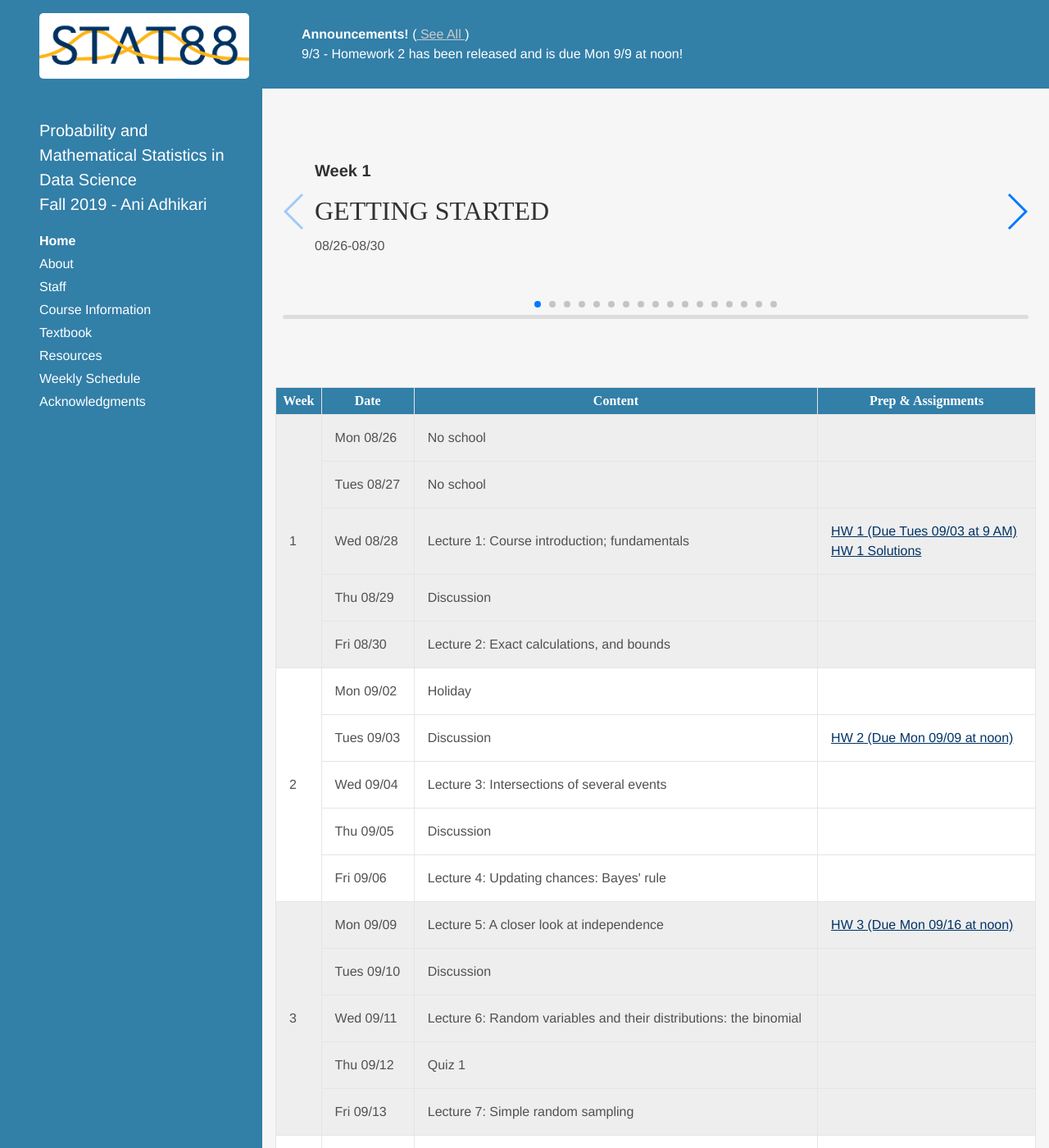
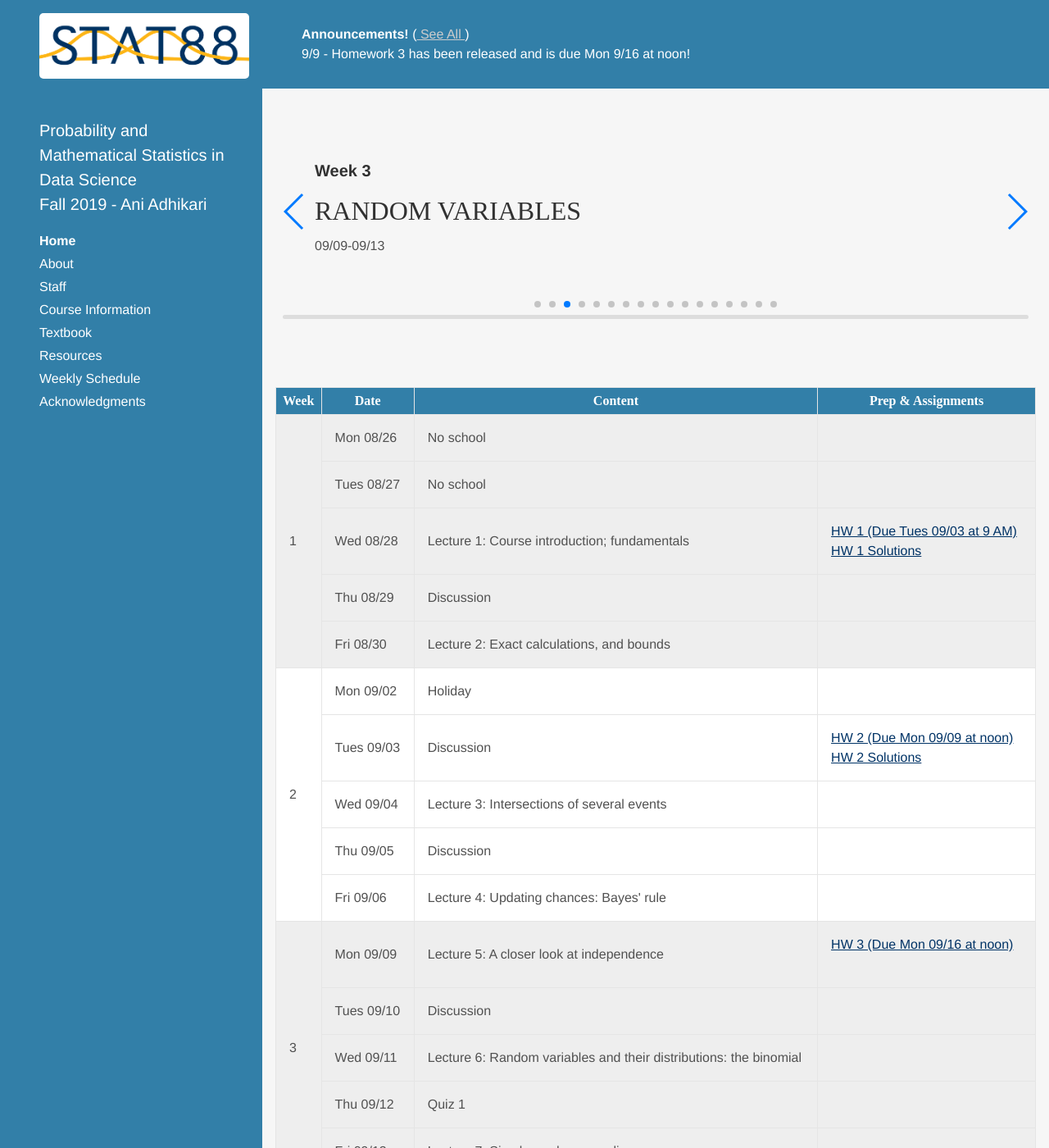
Before and after one commit to stat88/stat88.github.io, a Jekyll site: the page built from index.html, in a window 1280 px wide and 1400 px high. Shown: the whole window at 82% size. Built offline with Jekyll 4.4.1, drawn with Linux system fonts in a browser that asks for light colours; some web fonts are replaced; the list of posts is cut into pages by our own code.

Commit message:
Updating syllabus, announcements, and current week on website

```diff
--- a/_data/announcements.yml
+++ b/_data/announcements.yml
@@ -1,5 +1,5 @@
 # - 8/28 - Welcome to the first day of lectures! Remember to come to section tomorrow (Th 8/29) too!
-- 9/3 - Homework 2 has been released and is due Mon 9/9 at noon!
+- 9/9 - Homework 3 has been released and is due Mon 9/16 at noon!
 #- 9/1 - Have a wonderful 3 day weekend! There will be no lecture or office hours on Mon 9/2
 #- 9/1 - As a reminder, HW 1 is due Tuesday 9/3 at 9 AM! See you in section on Tuesday!
 # - 8/29 - Come to office hours tomorrow, 8/30 in 446 Evans for help with Homework 1!
--- a/_data/syllabus2.yml
+++ b/_data/syllabus2.yml
@@ -31,6 +31,8 @@ weeks:
       assignments:
         - name: HW 2 (Due Mon 09/09 at noon)
           url: http://prob140.datahub.berkeley.edu/hub/user-redirect/git-pull?repo=https://github.com/stat88/content-fa19&branch=master&subPath=hw/Homework_02.ipynb
+        - name: HW 2 Solutions
+          url: http://prob140.datahub.berkeley.edu/hub/user-redirect/git-pull?repo=https://github.com/stat88/content-fa19&branch=master&subPath=hw_solutions/Homework_02_solutions.ipynb
     - date: Wed 09/04
       content: "Lecture 3: Intersections of several events"
     - date: Thu 09/05
@@ -47,6 +49,7 @@ weeks:
       content: "Lecture 5: A closer look at independence"
       assignments:
       - name: HW 3 (Due Mon 09/16 at noon)
+      - url: http://prob140.datahub.berkeley.edu/hub/user-redirect/git-pull?repo=https://github.com/stat88/content-fa19&branch=master&subPath=hw/Homework_03.ipynb
     - date: Tues 09/10
       content: "Discussion"
     - date: Wed 09/11
--- a/_includes/agenda.html
+++ b/_includes/agenda.html
@@ -52,7 +52,7 @@
         prevButton: '.swiper-button-prev',
       direction: 'horizontal',
       loop: false,
-      initialSlide: 0
+      initialSlide: 2
     })
   });
   </script>
```
